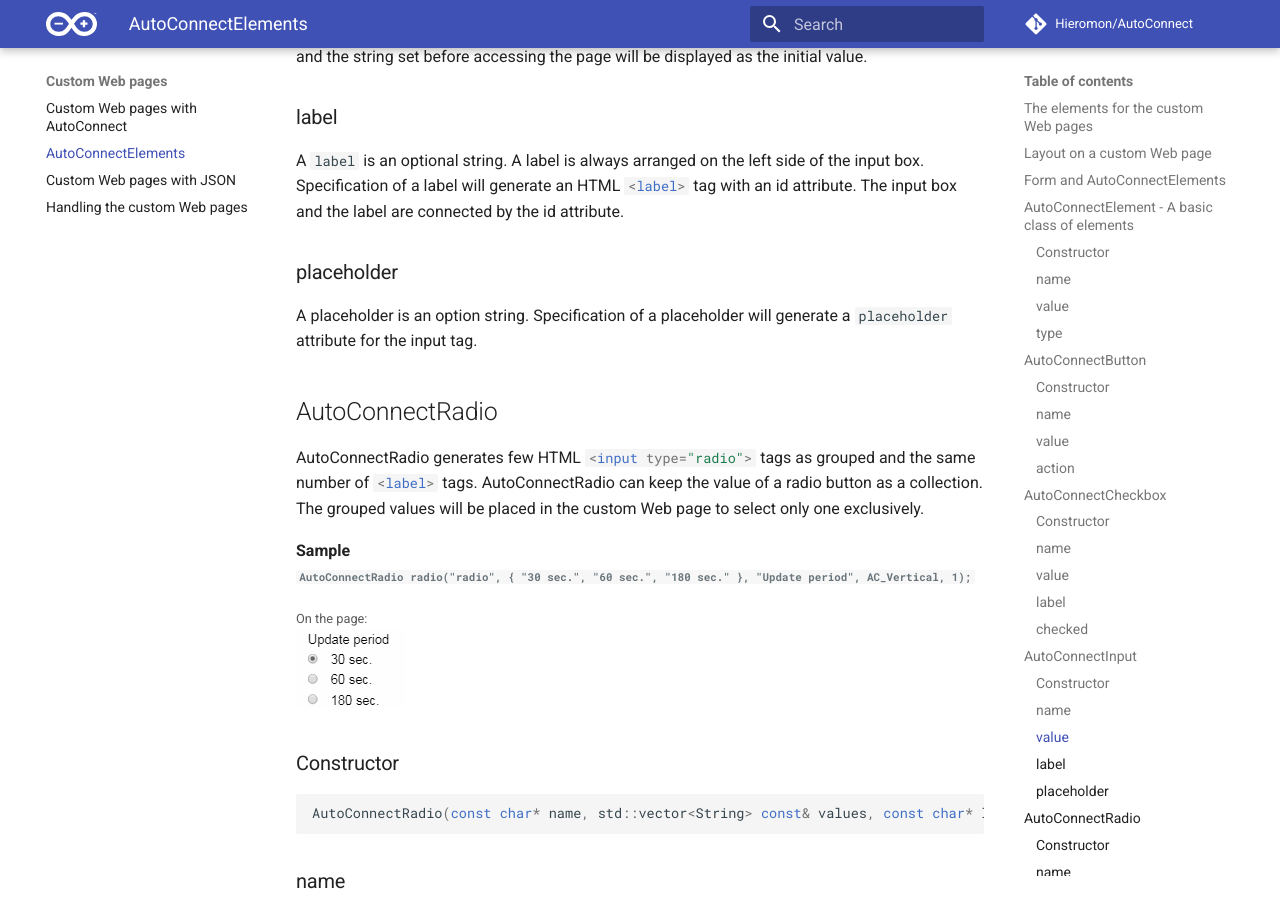
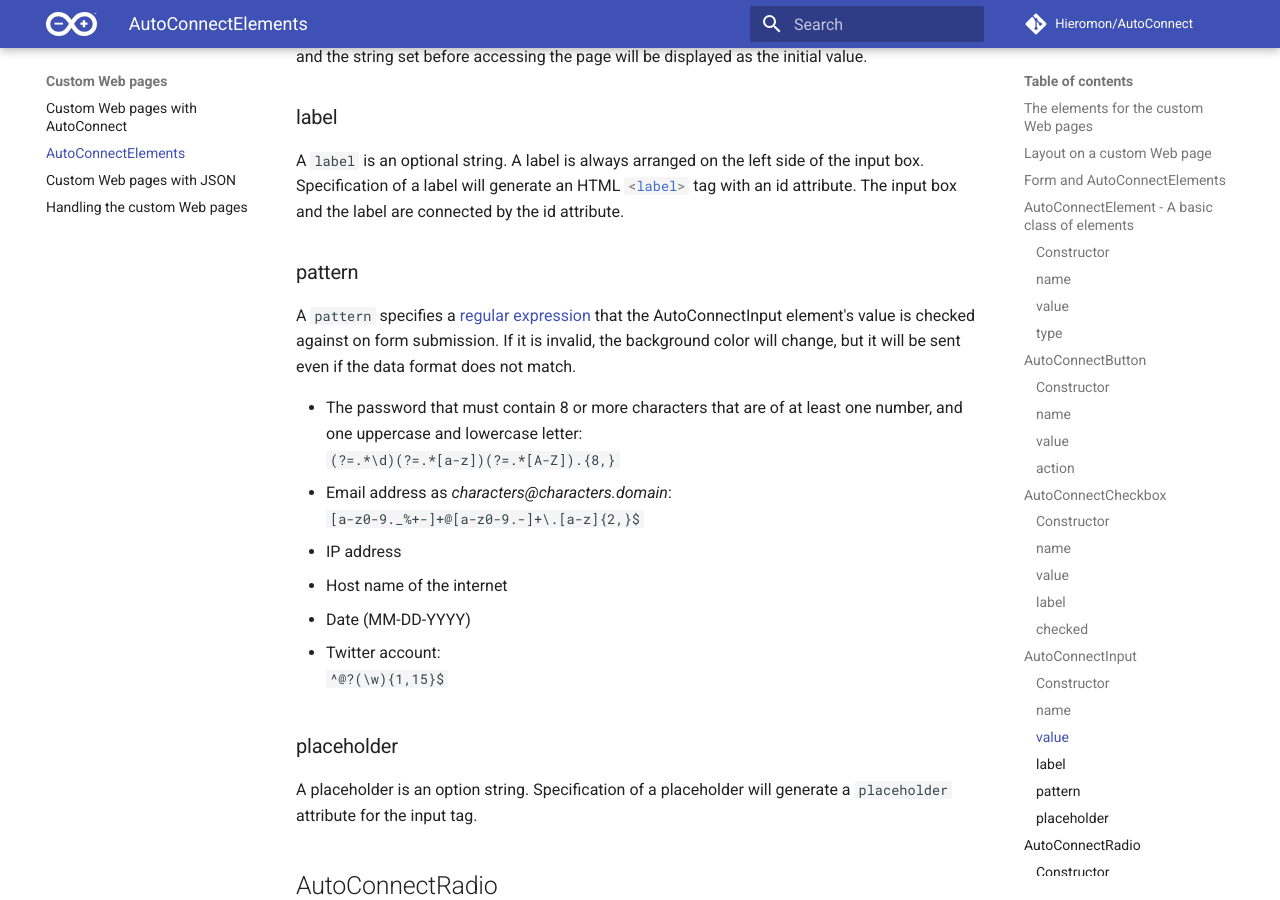
Before and after one commit to Hieromon/AutoConnect, an MkDocs documentation site: the page built from mkdocs/acelements.md, in a window 1280 px wide and 900 px high, scrolled down 5310 px. Built offline with MkDocs 1.6.1 and Material for MkDocs 9.7.7, drawn with Linux system fonts in a browser that asks for light colours; comment, search, counter and statistics services are not loaded.

Commit message:
Under the work of v0.9.7 documentation

````diff
--- a/mkdocs/acelements.md
+++ b/mkdocs/acelements.md
@@ -161,7 +161,7 @@
 ### <i class="fa fa-edit"></i> Constructor
 
 ```cpp
-AutoConnectInput(const char* name, const char* value, const char* label, const char* placeholder)
+AutoConnectInput(const char* name, const char* value, const char* label, const char* pattern, const char* placeholder)
 ```
 
 ### <i class="fa fa-caret-right"></i> name
@@ -175,6 +175,21 @@
 ### <i class="fa fa-caret-right"></i> label
 
 A `label` is an optional string. A label is always arranged on the left side of the input box. Specification of a label will generate an HTML `#!html <label>` tag with an id attribute. The input box and the label are connected by the id attribute.
+
+### <i class="fa fa-caret-right"></i> pattern
+
+A `pattern` specifies a [regular expression](https://www.w3schools.com/js/js_regexp.asp) that the AutoConnectInput element's value is checked against on form submission. If it is invalid, the background color will change, but it will be sent even if the data format does not match.
+
+- The password that must contain 8 or more characters that are of at least one number, and one uppercase and lowercase letter:<br>`(?=.*\d)(?=.*[a-z])(?=.*[A-Z]).{8,}`
+- Email address as _characters@characters.domain_:<br>`[a-z0-9._%+-]+@[a-z0-9.-]+\.[a-z]{2,}$`
+
+- IP address
+
+- Host name of the internet
+
+- Date (MM-DD-YYYY)
+
+- Twitter account:<br>`^@?(\w){1,15}$`
 
 ### <i class="fa fa-caret-right"></i> placeholder
 
````
Also changed, not shown: mkdocs/apielements.md (+10 -1 lines).
